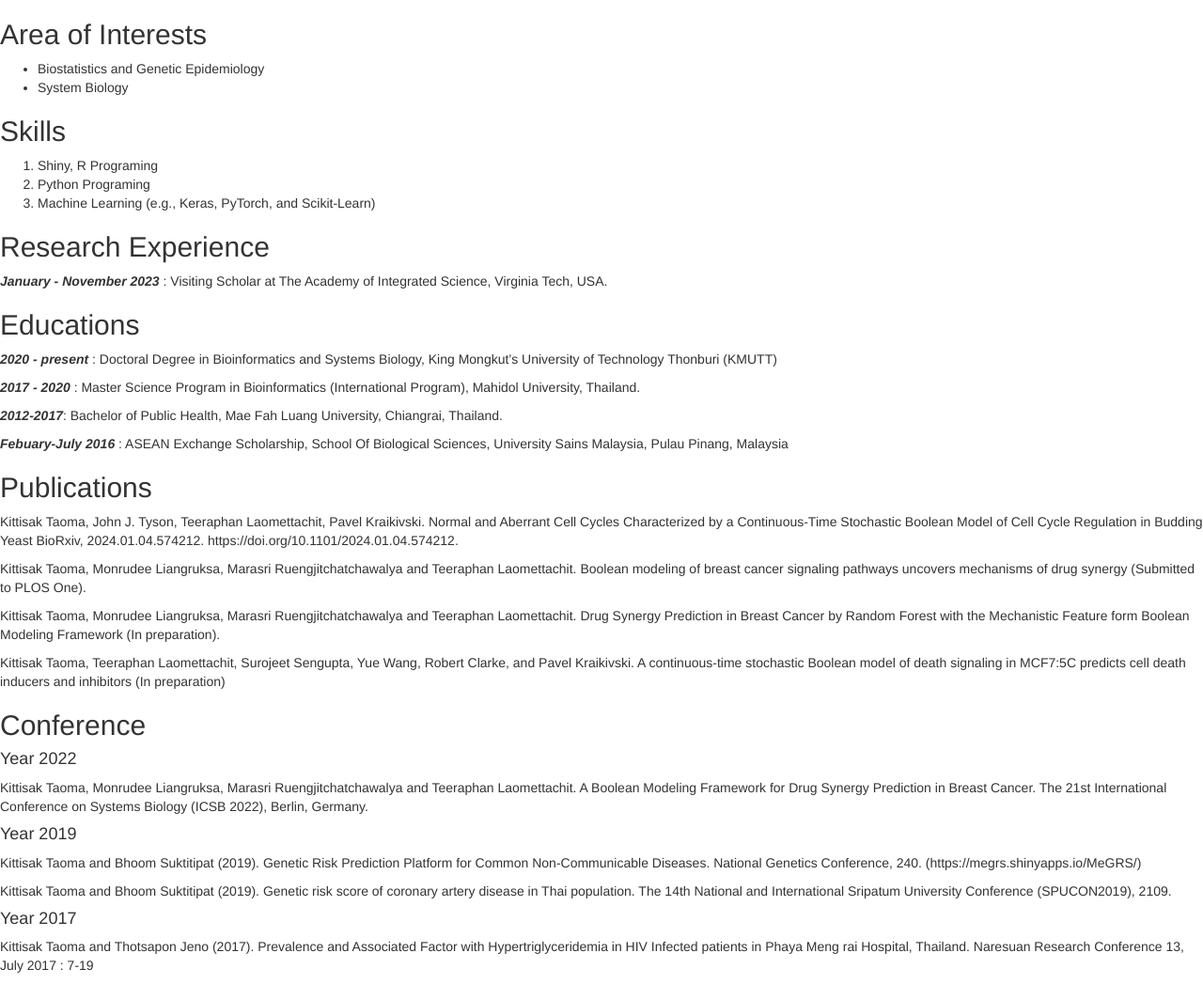
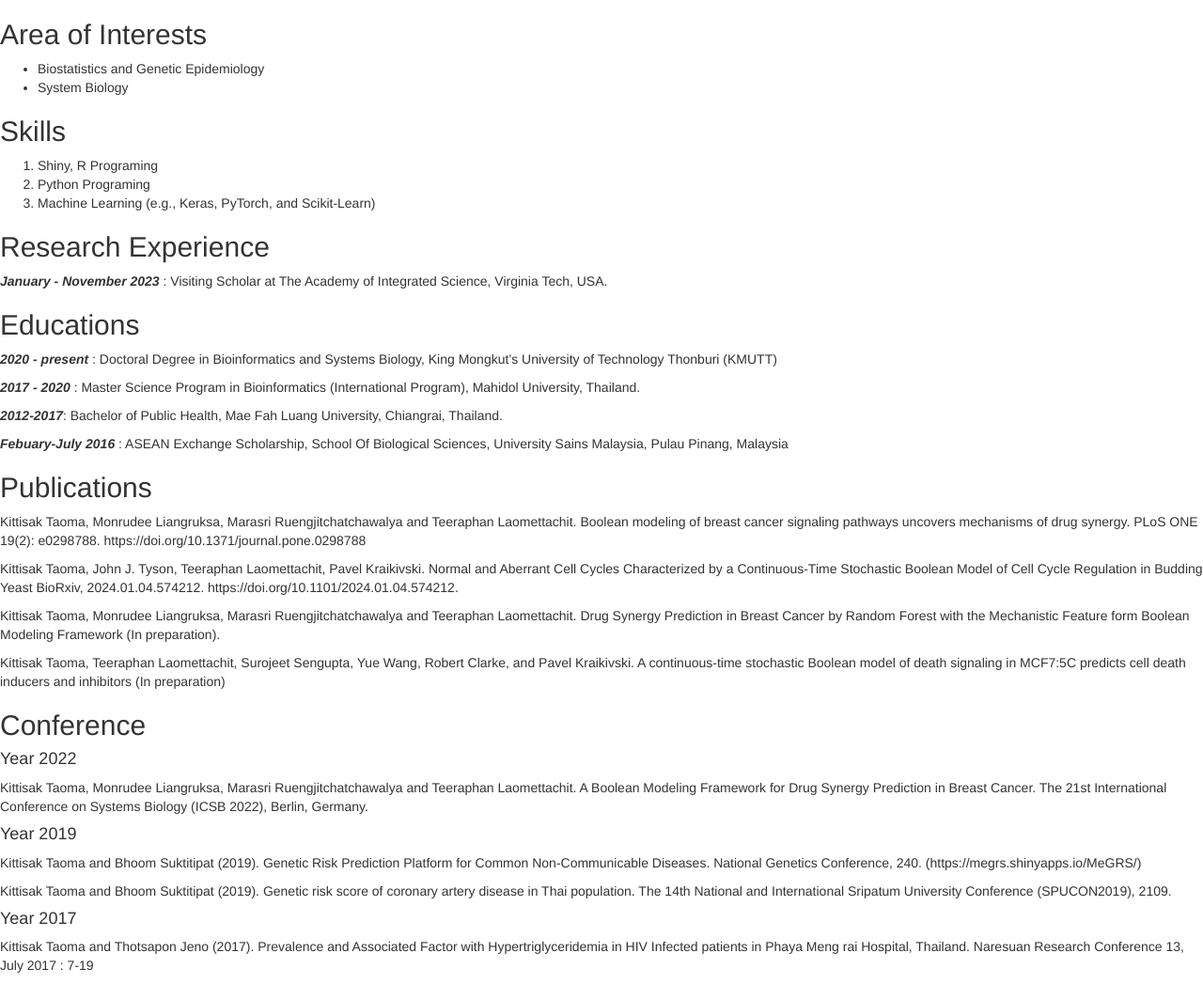
Before and after one commit to kittisaktaoma/yCV, a Jekyll site: the page built from _posts/2019-03-22-cv.md, in a window 1280 px wide. Shown: the whole page at 94% size. Built offline with Jekyll 4.4.1, drawn with Linux system fonts in a browser that asks for light colours; nearby versions of some CDN libraries; our own code applies the rules of GitHub Pages for plain Markdown files.

Commit message:
Update 2019-03-22-cv.md

```diff
--- a/_posts/2019-03-22-cv.md
+++ b/_posts/2019-03-22-cv.md
@@ -23,9 +23,10 @@
 
 ## Publications
 
+
+Kittisak Taoma, Monrudee Liangruksa, Marasri Ruengjitchatchawalya and Teeraphan Laomettachit. Boolean modeling of breast cancer signaling pathways uncovers mechanisms of drug synergy. PLoS ONE 19(2): e0298788. https://doi.org/10.1371/journal.pone.0298788
+
 Kittisak Taoma, John J. Tyson, Teeraphan Laomettachit, Pavel Kraikivski. Normal and Aberrant Cell Cycles Characterized by a Continuous-Time Stochastic Boolean Model of Cell Cycle Regulation in Budding Yeast BioRxiv, 2024.01.04.574212. https://doi.org/10.1101/2024.01.04.574212.
-
-Kittisak Taoma, Monrudee Liangruksa, Marasri Ruengjitchatchawalya and Teeraphan Laomettachit. Boolean modeling of breast cancer signaling pathways uncovers mechanisms of drug synergy (Submitted to PLOS One).
 
 Kittisak Taoma, Monrudee Liangruksa, Marasri Ruengjitchatchawalya and Teeraphan Laomettachit. Drug Synergy Prediction in Breast Cancer by Random Forest with the Mechanistic Feature form Boolean Modeling Framework (In preparation).
 
```
